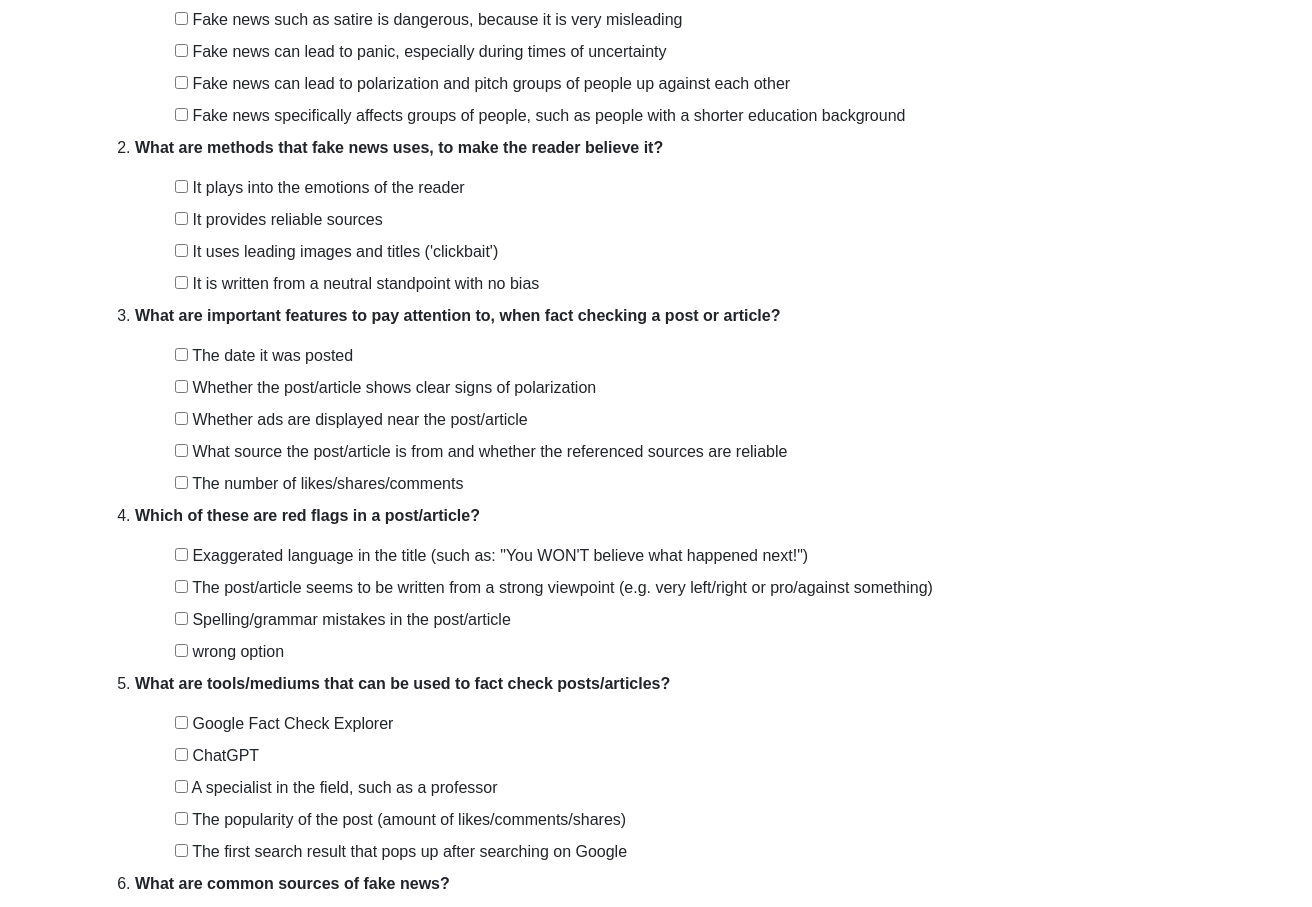
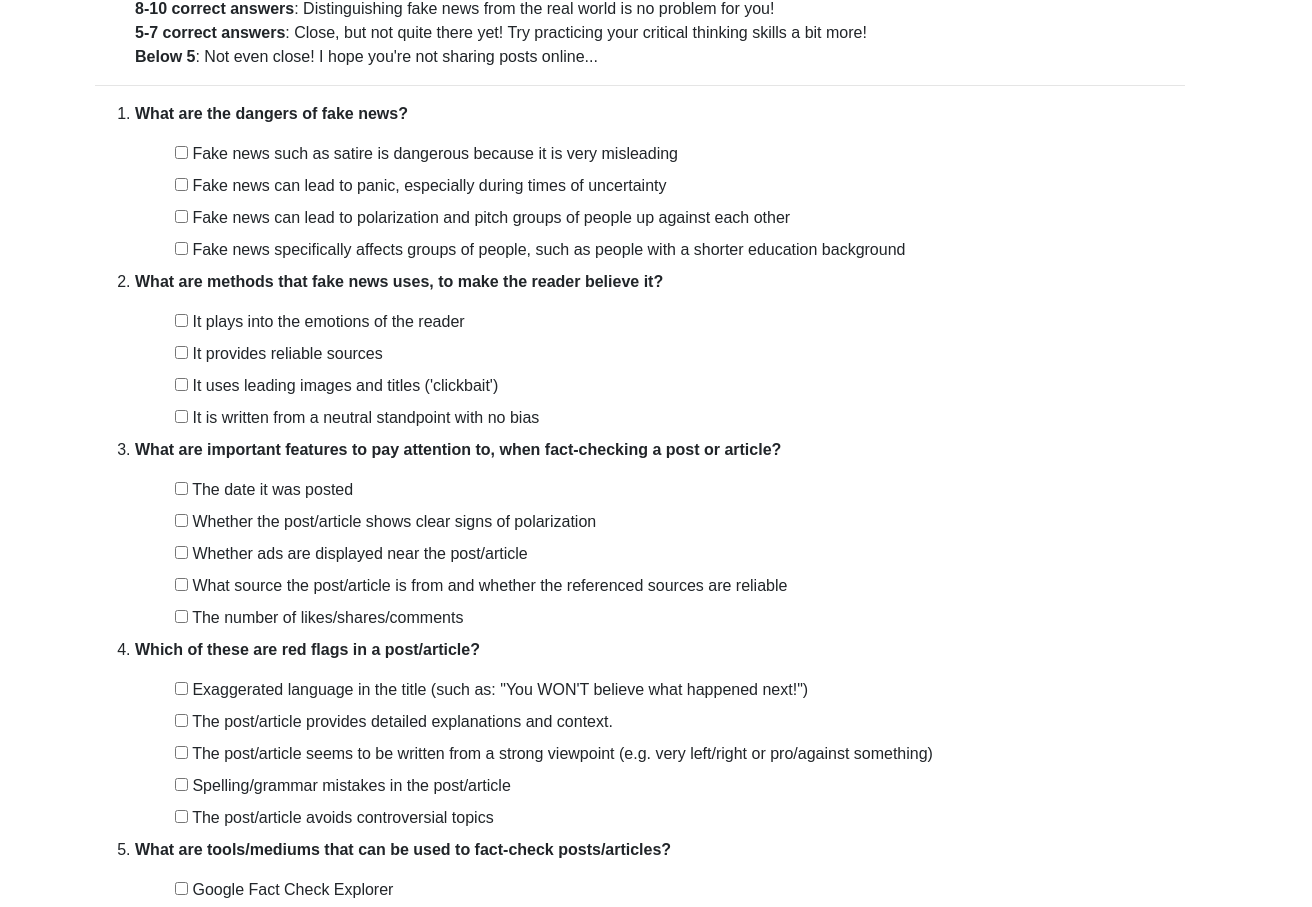
Before and after one commit to YamilaTimmer/honours-fake-news, a plain HTML site: page index.html in a window 1280 px wide. Shown: the part 145-1052 px from the top of the page, 1312 px wide, since content can reach past the window. Drawn offline with nearby package versions, Linux system fonts and the light colour scheme.

Commit message:
Added questions

```diff
--- a/index.html
+++ b/index.html
@@ -36,12 +36,18 @@
         <div class="container">
             <h1>Fake News Quiz</h1>
 <p><strong>Did you thoroughly read the poster and do you want to test your critical thinking skills? Then make the quiz below!</strong></p>
+<h2>Scoring</h2>
+<ul>
+<li><strong>8-10 correct answers</strong>: Distinguishing fake news from the real world is no problem for you!</li>
+<li><strong>5-7 correct answers</strong>: Close, but not quite there yet! Try practicing your critical thinking skills a bit more!</li>
+<li><strong>Below 5</strong>: Not even close! I hope you're not sharing posts online...</li>
+</ul>
 <hr>
 <ol>
 <li>
 <p><strong>What are the dangers of fake news?</strong></p>
 <ul class="checklist">
-<li><label><input type="checkbox" data-question="1" data-content="0" /> Fake news such as satire is dangerous, because it is very misleading</label></li>
+<li><label><input type="checkbox" data-question="1" data-content="0" /> Fake news such as satire is dangerous because it is very misleading</label></li>
 <li><label><input type="checkbox" data-question="0" data-content="1" /> Fake news can lead to panic, especially during times of uncertainty</label></li>
 <li><label><input type="checkbox" data-question="0" data-content="1" /> Fake news can lead to polarization and pitch groups of people up against each other</label></li>
 <li><label><input type="checkbox" data-question="1" data-content="0" /> Fake news specifically affects groups of people, such as people with a shorter education background</label></li>
@@ -57,7 +63,7 @@
 </ul>
 </li>
 <li>
-<p><strong>What are important features to pay attention to, when fact checking a post or article?</strong></p>
+<p><strong>What are important features to pay attention to, when fact-checking a post or article?</strong></p>
 <ul class="checklist">
 <li><label><input type="checkbox" data-question="0" data-content="1" /> The date it was posted</label></li>
 <li><label><input type="checkbox" data-question="0" data-content="1" /> Whether the post/article shows clear signs of polarization</label></li>
@@ -70,13 +76,14 @@
 <p><strong>Which of these are red flags in a post/article?</strong></p>
 <ul class="checklist">
 <li><label><input type="checkbox" data-question="0" data-content="1" /> Exaggerated language in the title (such as: "You WON'T believe what happened next!")</label></li>
+<li><label><input type="checkbox" data-question="1" data-content="0" /> The post/article provides detailed explanations and context.</label></li>
 <li><label><input type="checkbox" data-question="0" data-content="1" /> The post/article seems to be written from a strong viewpoint (e.g. very left/right or pro/against something)</label></li>
 <li><label><input type="checkbox" data-question="0" data-content="1" /> Spelling/grammar mistakes in the post/article</label></li>
-<li><label><input type="checkbox" data-question="1" data-content="0" /> wrong option</label></li>
+<li><label><input type="checkbox" data-question="1" data-content="0" /> The post/article avoids controversial topics</label></li>
 </ul>
 </li>
 <li>
-<p><strong>What are tools/mediums that can be used to fact check posts/articles?</strong></p>
+<p><strong>What are tools/mediums that can be used to fact-check posts/articles?</strong></p>
 <ul class="checklist">
 <li><label><input type="checkbox" data-question="0" data-content="1" /> Google Fact Check Explorer</label></li>
 <li><label><input type="checkbox" data-question="1" data-content="0" /> ChatGPT</label></li>
@@ -100,16 +107,25 @@
 <li>
 <p><strong>Which of these images most likely includes fake news (multiple answers possible)?</strong></p>
 <ul class="checklist">
-<li><label><input type="checkbox" data-question="1" data-content="0" /> <img alt="" src="imgs/mississippi_bill.PNG"></label></li>
-<li><label><input type="checkbox" data-question="0" data-content="1" /> <img alt="" src="imgs/moderna_vaccine.png"></label></li>
-<li><label><input type="checkbox" data-question="0" data-content="1" /> <img alt="" src="imgs/reincarnation.PNG"></label></li>
+<li><label><input type="checkbox" data-question="1" data-content="0" /> <img alt="" src="images/mississippi_bill.PNG"></label></li>
+<li><label><input type="checkbox" data-question="0" data-content="1" /> <img alt="" src="images/moderna_vaccine.png"></label></li>
+<li><label><input type="checkbox" data-question="0" data-content="1" /> <img alt="" src="images/reincarnation.PNG"></label></li>
 </ul>
 </li>
 <li>
-<p><strong>Final question! I will now check sources of articles/posts, before I share them with others.</strong></p>
+<p><strong>Which of the following, are always forms of fake news?</strong></p>
+<ul class="checklist">
+<li><label><input type="checkbox" data-question="0" data-content="1" /> Propaganda</label></li>
+<li><label><input type="checkbox" data-question="1" data-content="0" /> Youtube videos</label></li>
+<li><label><input type="checkbox" data-question="0" data-content="1" /> Conspiracy theories</label></li>
+<li><label><input type="checkbox" data-question="1" data-content="0" /> Historical documents</label></li>
+</ul>
+</li>
+<li>
+<p><strong>Final question! "I now know the dangers of fake news and will always fact check articles/posts before I share them with others."</strong></p>
 <ul class="radio-list">
+<li><label><input type="radio" data-question="0" data-content="1" /> Of course!</label></li>
 <li><label><input type="radio" data-question="1" data-content="0" /> No!</label></li>
-<li><label><input type="radio" data-question="0" data-content="1" /> Of course!</label></li>
 </ul>
 </li>
 </ol>
```
